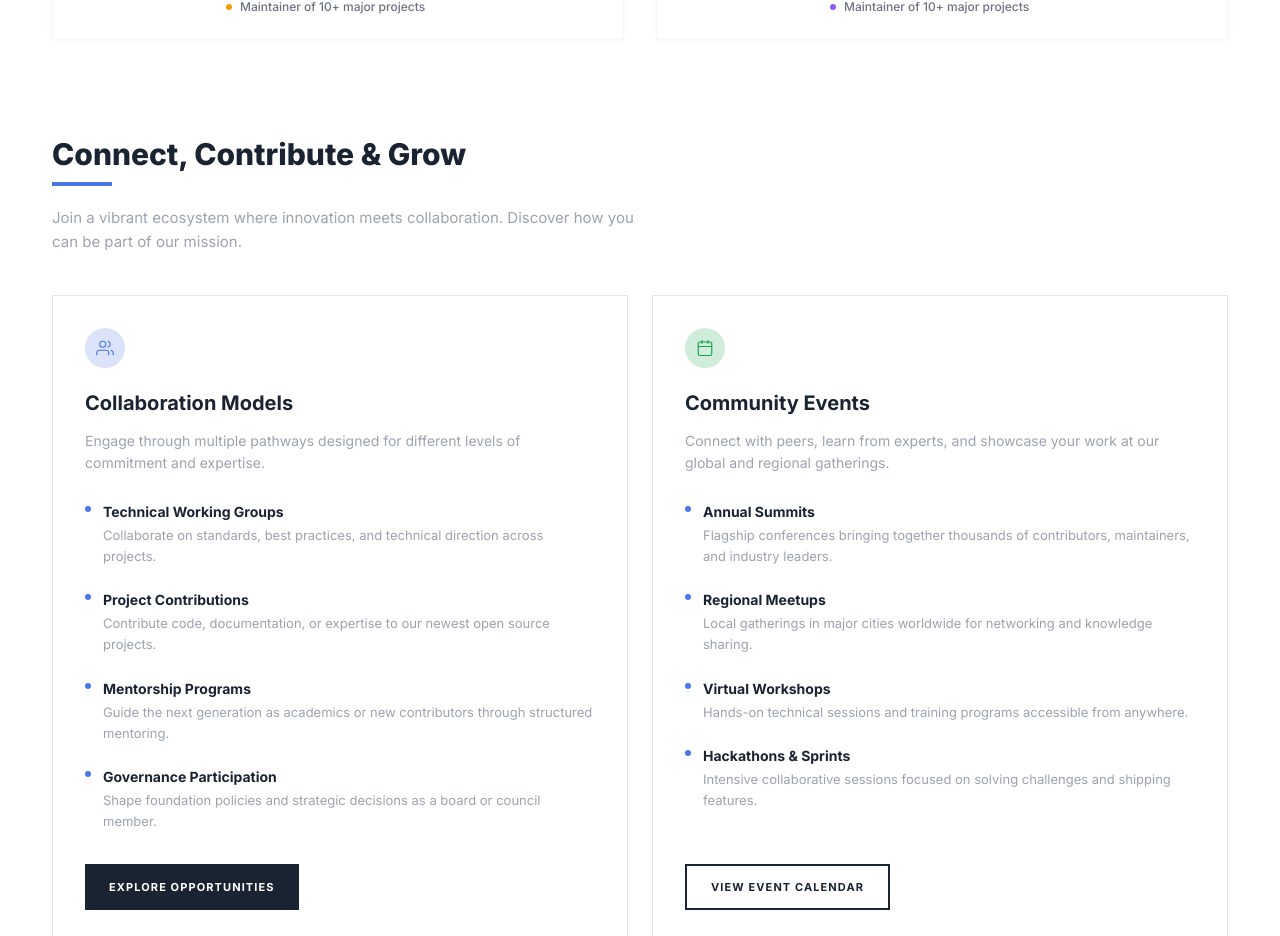
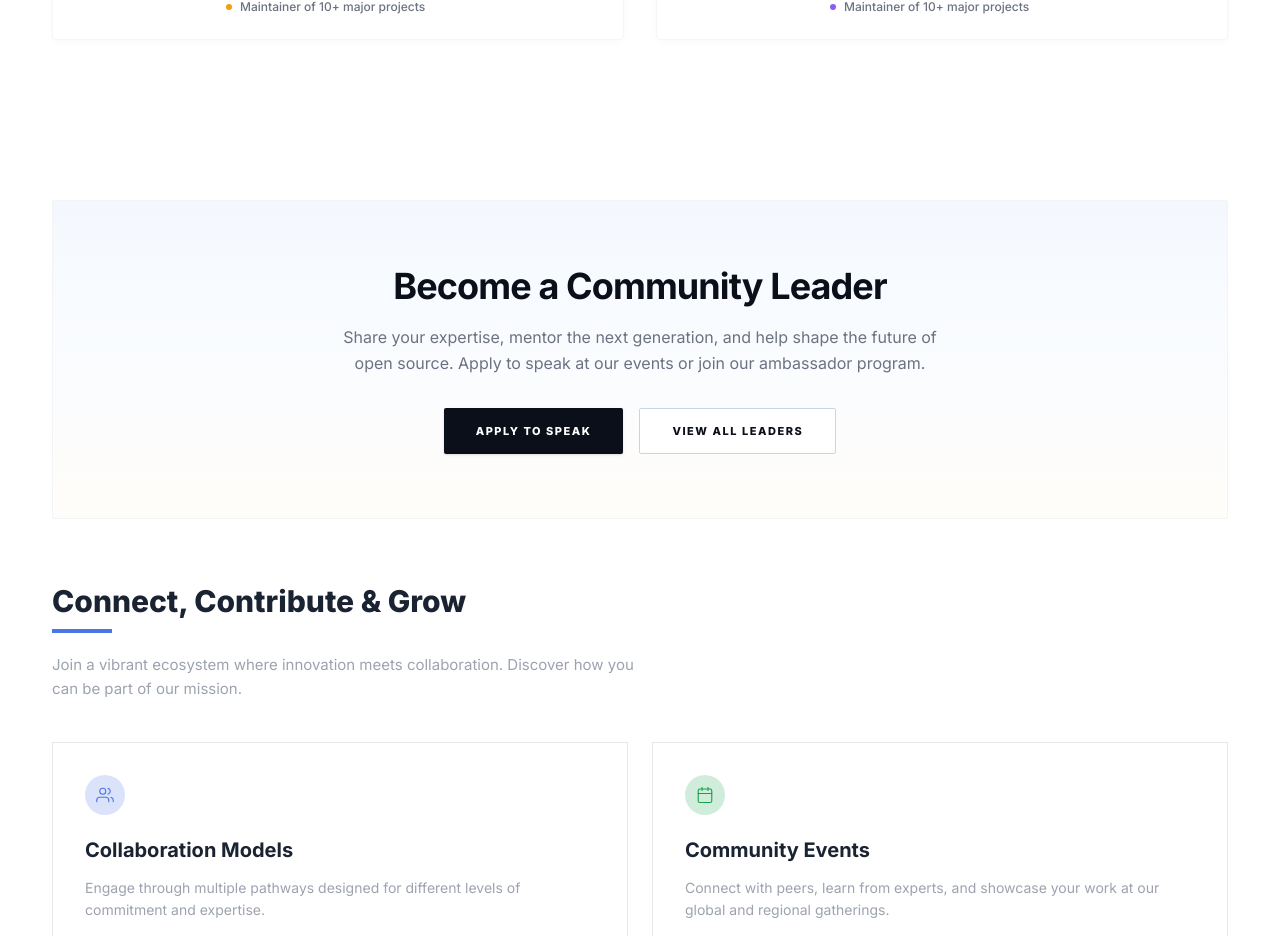
Before and after one commit to open-source-connect-01/OSC_India, a Next.js app: page / in a window 1280 px wide. Shown: the part 2817-3753 px from the top of the page. Built offline with nearby package versions, Linux system fonts and the light colour scheme.

Commit message:
Add BecomeCommunityLeaderSection component to enhance community engagement

```diff
--- a/src/app/page.tsx
+++ b/src/app/page.tsx
@@ -8,6 +8,7 @@ import HeroSection from "@/components/HeroSection";
 import StatsRow from "@/components/StatsRow";
 import CoreFocusSection from "@/components/CoreFocusSection";
 import CommunitySpotlightSection from "@/components/CommunitySpotlightSection";
+import BecomeCommunityLeaderSection from "@/components/BecomeCommunityLeaderSection";
 import ConnectContributeGrowSection from "@/components/ConnectContributeGrowSection";
 import FooterSection from "@/components/FooterSection";
 import AboutOverlay from "@/components/AboutOverlay";
@@ -92,6 +93,7 @@ function HomeContent() {
         <StatsRow />
         <CoreFocusSection />
         <CommunitySpotlightSection />
+        <BecomeCommunityLeaderSection />
         <ConnectContributeGrowSection />
       </main>
 
--- /dev/null
+++ b/src/components/BecomeCommunityLeaderSection.tsx
@@ -0,0 +1,43 @@
+"use client";
+
+import Link from "next/link";
+
+export default function BecomeCommunityLeaderSection() {
+  return (
+    <section className="w-full bg-white py-12 lg:py-16">
+      <div className="max-w-[1240px] mx-auto px-6 lg:px-8">
+        <div
+          className="w-full p-10 sm:p-14 lg:p-16 border border-gray-100 text-center relative overflow-hidden rounded-[2px]"
+          style={{ background: 'linear-gradient(180deg, #F4F8FE 0%, #FAFCFF 50%, #FFFDF9 100%)' }}
+        >
+          {/* Section Title */}
+          <h2 className="text-2xl sm:text-3xl lg:text-[36px] font-bold text-[#0B0F1A] tracking-tight mb-4">
+            Become a Community Leader
+          </h2>
+
+          {/* Subtitle Description */}
+          <p className="text-sm sm:text-base text-gray-500 max-w-[620px] mx-auto leading-relaxed mb-8">
+            Share your expertise, mentor the next generation, and help shape the future of open source. Apply to speak at our events or join our ambassador program.
+          </p>
+
+          {/* Action Buttons */}
+          <div className="flex flex-col sm:flex-row items-center justify-center gap-4">
+            <Link
+              href="#"
+              className="inline-flex items-center justify-center h-[46px] px-8 bg-[#0B0F1A] text-white text-[11px] font-extrabold tracking-[0.14em] uppercase rounded-[2px] shadow-sm hover:bg-slate-800 transition-colors w-full sm:w-auto"
+            >
+              APPLY TO SPEAK
+            </Link>
+
+            <Link
+              href="/events"
+              className="inline-flex items-center justify-center h-[46px] px-8 bg-white text-[#0B0F1A] border border-slate-300 text-[11px] font-extrabold tracking-[0.14em] uppercase rounded-[2px] hover:bg-slate-50 transition-colors w-full sm:w-auto"
+            >
+              VIEW ALL LEADERS
+            </Link>
+          </div>
+        </div>
+      </div>
+    </section>
+  );
+}
```
